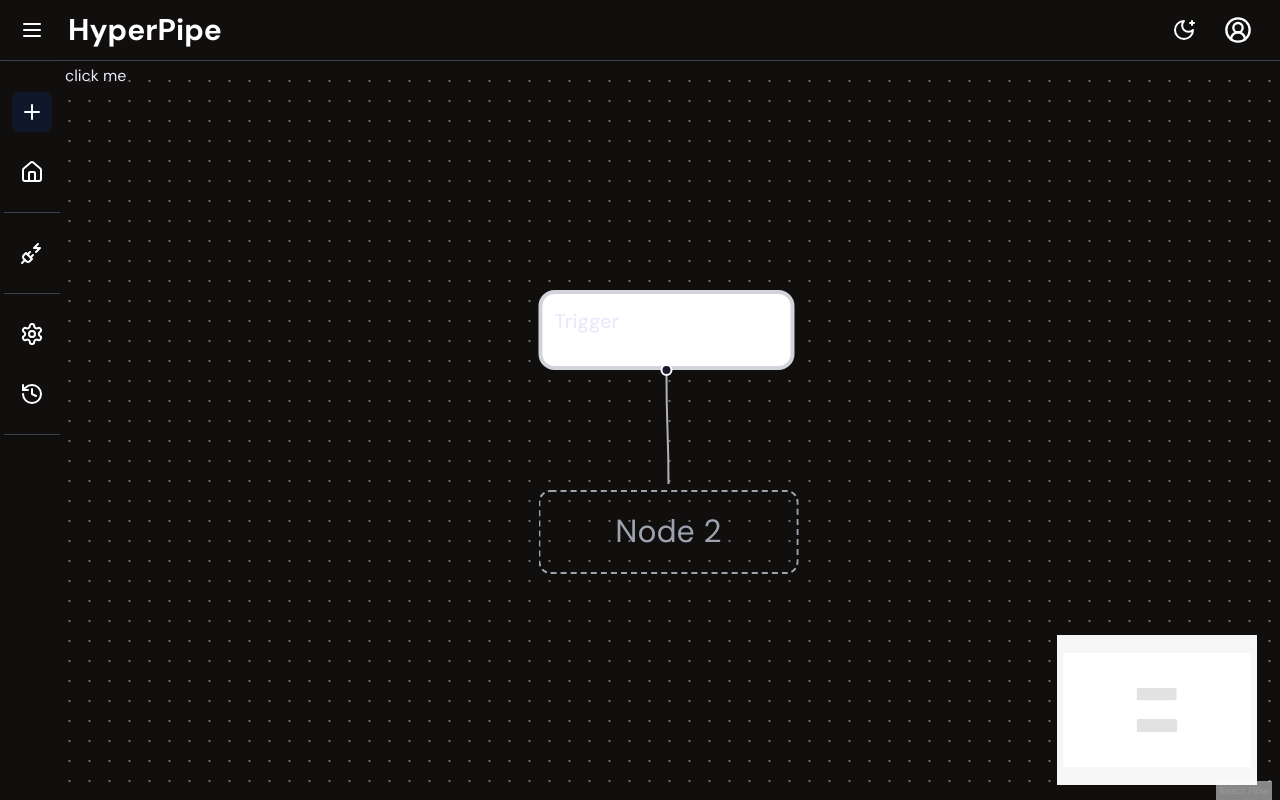
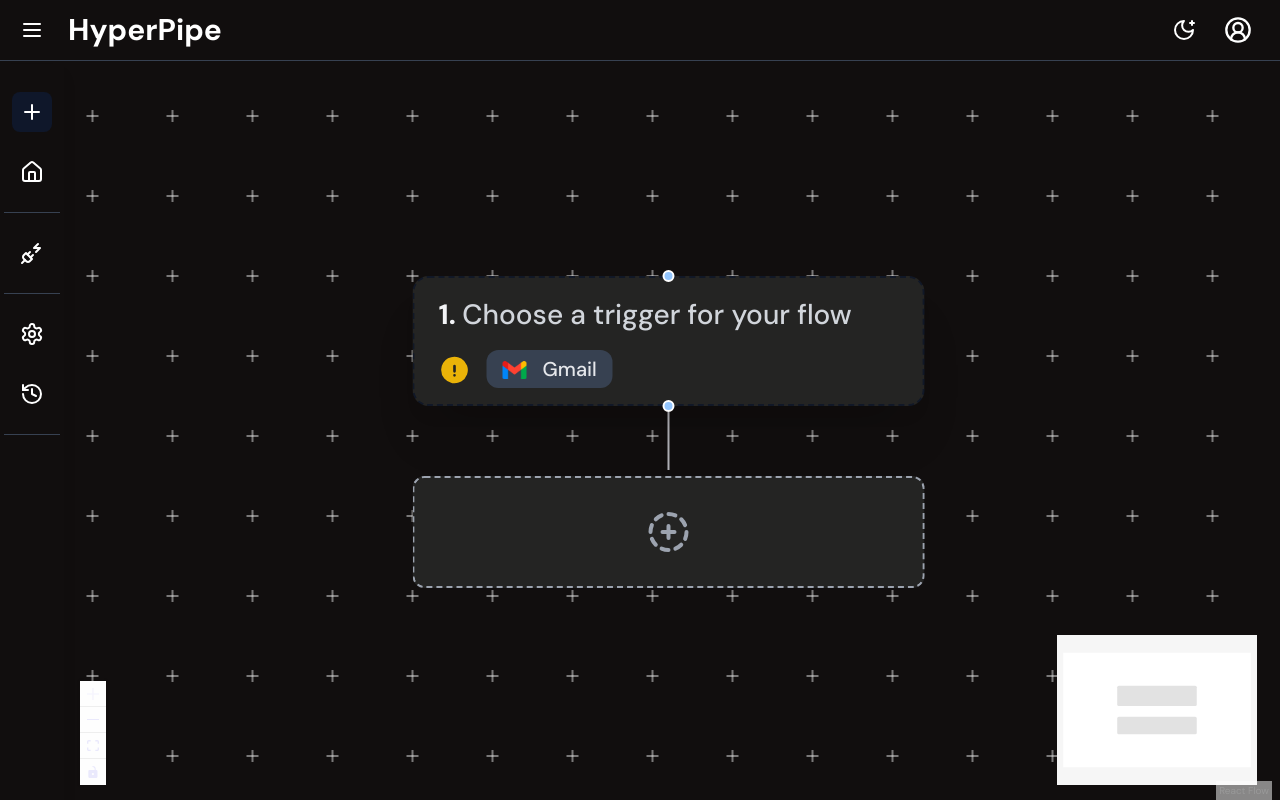
Before and after one commit to Prajwal-17/Synapses, a Next.js app: page /workflow/1/1 in a window 1280 px wide. Built offline with nearby package versions, Linux system fonts and the light colour scheme; no server answers.

Commit message:
feat(ui): added ui for nodes & editor

```diff
--- a/components/workflow-editor/ActionNode.tsx
+++ b/components/workflow-editor/ActionNode.tsx
@@ -1,21 +1,58 @@
-"use client"
+"use client";
 
-import React from "react"
-import { Handle, Position } from "@xyflow/react"
+import React from "react";
+import {
+  Handle,
+  Position
+} from "@xyflow/react";
+import Image from "next/image";
+import Gmail from "@/public/gmail.png";
+import { IconExclamationCircleFilled } from '@tabler/icons-react';
 
-const ActionNode = ({ id }: { id: string }) => {
-  return (<>
-    <div onClick={() => console.log("done")} className="border-2 p-1.5 border-gray-300 w-32 h-10 rounded-lg bg-white">
-      {id !== "1" && <Handle type="target" position={Position.Top} />}
-      <div className=" font-medium ">
-        {/* <div className="text-[10px] font-medium"> */}
-        <div className="text-[10px]">Action Node {id}</div>
-        {/* <h2>Trigger Event</h2> */}
-        {/* <div>Description</div> */}
-      </div>
-      <Handle type="source" position={Position.Bottom} />
-    </div>
-  </>)
+type ActionNodeProps = {
+  id: string,
 }
 
+const ActionNode = ({ id }: ActionNodeProps) => {
+  return (
+    <>
+      <Handle
+        type="target"
+        position={Position.Top}
+        className="bg-blue-600 dark:bg-blue-300"
+      />
+      <div className="w-64 h-auto border-[1.5px] border-dashed border-gray-900 hover:border-[1px] hover:border-blue-500 hover:border-solid rounded-lg px-3 py-2 bg-white dark:bg-[#242423] shadow-xl transition-colors duration-200">        <div className="text-sm text-[12px] font-medium mb-2">
+        <span className="font-bold text-gray-800 dark:text-gray-100">{id}. </span>
+        <span className="text-gray-600 dark:text-gray-300">
+          Select an event.
+        </span>
+      </div>
+
+        <div className="flex items-center gap-2">
+
+          <IconExclamationCircleFilled size="16" className="text-yellow-500" />
+
+          <div className="flex items-center gap-2  border border-gray-300 dark:border-gray-600 rounded-md px-2 py-0.5 bg-gray-50 dark:bg-gray-700 hover:bg-gray-100 dark:hover:bg-gray-600 cursor-pointer transition">
+            <Image
+              src={Gmail}
+              width={12}
+              height={12}
+              alt="Gmail Icon"
+            />
+            <span className="text-[10px] font-medium text-gray-800 dark:text-gray-200">
+              Gmail
+            </span>
+          </div>
+        </div>
+      </div>
+
+      <Handle
+        type="source"
+        position={Position.Bottom}
+        className="bg-blue-600 dark:bg-blue-300"
+      />
+    </>
+  );
+};
+
 export default ActionNode
--- a/components/workflow-editor/FlowComponent.tsx
+++ b/components/workflow-editor/FlowComponent.tsx
@@ -1,11 +1,20 @@
 "use client"
 
-import React, { useEffect } from 'react';
-import { ReactFlowProvider, ReactFlow, Background, BackgroundVariant, Position, useNodesState, MiniMap, useEdgesState, Handle } from '@xyflow/react';
+import {
+  ReactFlowProvider,
+  ReactFlow,
+  Background,
+  BackgroundVariant,
+  useNodesState,
+  MiniMap,
+  useEdgesState,
+  Controls
+} from '@xyflow/react';
 import '@xyflow/react/dist/style.css';
 import TriggerNode from './TriggerNode';
-import { PlaceholderNode } from './placeholder-node';
 import ActionNode from './ActionNode';
+import { PlaceholderNode } from './Placeholder-node';
+import { IconCircleDashedPlus } from '@tabler/icons-react';
 
 export const nodeTypes = {
   triggerNode: TriggerNode,
@@ -16,34 +25,38 @@ export const nodeTypes = {
 const FlowComponent = () => {
 
   const initialNodes = [
-    { id: '1', position: { x: 0, y: 0 }, data: { label: 'Node 1' }, type: "triggerNode" },
-    { id: '2', position: { x: 0, y: 100 }, data: { label: 'Node 2' }, type: "placeholderNode" },
+    {
+      id: '1',
+      position: {
+        x: 0,
+        y: 0
+      },
+      data: {
+        label: 'Node 1'
+      },
+      type: "triggerNode"
+    },
+    {
+      id: '2',
+      position: {
+        x: 0,
+        y: 100
+      },
+      data: {
+        label: <IconCircleDashedPlus stroke={2} />
+      },
+      type: "placeholderNode"
+    },
   ];
   const initialEdges = [
     { id: 'e1-2', source: '1', target: '2' }
   ];
 
-  const [nodes, setNodes, onNodesChanges] = useNodesState(initialNodes);
-  const [edges, setEdges, onEdgesChange] = useEdgesState(initialEdges);
-
-  const addNode = () => {
-
-    setNodes((currentNodeArray) => {
-      return [
-        ...currentNodeArray,
-        {
-          id: `${currentNodeArray.length + 1}`,
-          position: { x: Math.random() * 400, y: Math.random() * 400 },
-          data: { label: `New Node ${currentNodeArray.length + 1}` },
-          type: "triggerNode"
-        }
-      ]
-    })
-  }
+  const [nodes] = useNodesState(initialNodes);
+  const [edges] = useEdgesState(initialEdges);
 
   return (
     <div className='w-full h-full'>
-      <button onClick={addNode} className='absolute'>click me</button>
       <ReactFlowProvider>
         <ReactFlow
           defaultNodes={initialNodes}
@@ -55,7 +68,8 @@ const FlowComponent = () => {
           style={{ width: '100%', height: '100%' }}
         >
           <MiniMap />
-          <Background variant={BackgroundVariant.Dots} gap={10} />
+          <Controls />
+          <Background variant={BackgroundVariant.Cross} gap={40} />
         </ReactFlow>
       </ReactFlowProvider>
     </div>
--- a/components/workflow-editor/TriggerNode.tsx
+++ b/components/workflow-editor/TriggerNode.tsx
@@ -1,21 +1,61 @@
-"use client"
+"use client";
 
-import React from "react"
-import { Handle, Position } from "@xyflow/react"
+import React from "react";
+import {
+  Handle,
+  Position
+} from "@xyflow/react";
+import Image from "next/image";
+import Gmail from "@/public/gmail.png";
+import { IconExclamationCircleFilled } from '@tabler/icons-react';
 
-const TriggerNode = ({ id }: { id: string }) => {
-  return (<>
-    <div onClick={() => console.log("done")} className="border-2 p-1.5 border-gray-300 w-32 h-10 rounded-lg bg-white">
-      {id !== "1" && <Handle type="target" position={Position.Top} />}
-      <div className=" font-medium ">
-        {/* <div className="text-[10px] font-medium"> */}
-        <div className="text-[10px]">Trigger </div>
-        {/* <h2>Trigger Event</h2> */}
-        {/* <div>Description</div> */}
-      </div>
-      <Handle type="source" position={Position.Bottom} />
-    </div>
-  </>)
+type TriggerNodeProps = {
+  id: string,
 }
 
-export default TriggerNode
+const TriggerNode = ({ id }: TriggerNodeProps) => {
+  return (
+    <>
+      {id !== "0" && (
+        <Handle
+          type="target"
+          position={Position.Top}
+          className="bg-blue-600 dark:bg-blue-300"
+        />
+      )}
+      <div className="w-64 h-auto border-[1.5px] border-dashed border-gray-900 hover:border-[1px] hover:border-blue-500 hover:border-solid rounded-lg px-3 py-2 bg-white dark:bg-[#242423] shadow-xl transition-colors duration-200">
+        <div className="text-sm text-[12px] font-medium mb-2">
+          <span className="font-bold text-gray-800 dark:text-gray-100">1. </span>
+          <span className="text-gray-600 dark:text-gray-300">
+            Choose a trigger for your flow
+          </span>
+        </div>
+
+        <div className="flex items-center gap-2">
+
+          <IconExclamationCircleFilled size="16" className="text-yellow-500" />
+
+          <div className="flex items-center gap-2 border-dashed border-gray-300 dark:border-gray-600 rounded-md px-2 py-0.5 bg-gray-50 dark:bg-gray-700 hover:bg-gray-100 dark:hover:bg-gray-600 cursor-pointer transition">
+            <Image
+              src={Gmail}
+              width={12}
+              height={12}
+              alt="Gmail Icon"
+            />
+            <span className="text-[10px] font-medium text-gray-800 dark:text-gray-200">
+              Gmail
+            </span>
+          </div>
+        </div>
+      </div>
+
+      <Handle
+        type="source"
+        position={Position.Bottom}
+        className="bg-blue-600 dark:bg-blue-300"
+      />
+    </>
+  );
+};
+
+export default TriggerNode;
--- a/components/workflow-editor/placeholder-node.tsx
+++ b/components/workflow-editor/placeholder-node.tsx
@@ -1,8 +1,15 @@
 "use client"
 
 import React from "react";
-import { useReactFlow, Handle, Position, NodeProps, Node, getEdgeCenter } from "@xyflow/react";
-import { BaseNode } from "@/components/workflow-editor/base-node"
+import {
+  useReactFlow,
+  Handle,
+  Position,
+  NodeProps,
+  Node
+} from "@xyflow/react";
+import { BaseNode } from "@/components/workflow-editor/Base-node"
+import { IconCircleDashedPlus } from "@tabler/icons-react";
 
 type PlaceholderNodeData = Node<{
   label: string;
@@ -10,7 +17,7 @@ type PlaceholderNodeData = Node<{
 
 export function PlaceholderNode({ data, id, selected }: NodeProps<PlaceholderNodeData>) {
 
-  const { setNodes, setEdges, getNodes, getEdges } = useReactFlow();
+  const { setNodes, setEdges, getNodes } = useReactFlow();
 
   const handleClick = () => {
 
@@ -26,7 +33,7 @@ export function PlaceholderNode({ data, id, selected }: NodeProps<PlaceholderNod
             y: nodes[nodes.length - 1].position.y + 100
           },
           data: {
-            label: 'new node'
+            label: <IconCircleDashedPlus stroke={2} />
           },
           type: "actionNode"
         },
@@ -37,7 +44,7 @@ export function PlaceholderNode({ data, id, selected }: NodeProps<PlaceholderNod
             y: nodes[nodes.length - 1].position.y + 200,
           },
           data: {
-            label: "+ action node"
+            label: <IconCircleDashedPlus stroke={2} />
           },
           type: "placeholderNode"
         }
@@ -58,16 +65,13 @@ export function PlaceholderNode({ data, id, selected }: NodeProps<PlaceholderNod
         }
       ]
     })
-
-    console.log("nodes", getNodes())
-    console.log("edges", getEdges())
   };
 
   return (
     <BaseNode
       id={id}
       selected={selected}
-      className="bg-card text-center w-[130px] border-dashed border-gray-400 text-gray-400 shadow-none p-2"
+      className="bg-card text-center w-64 h-14 border-dashed border-gray-400 text-gray-400 shadow-none p-2 flex justify-center items-center bg-white dark:bg-[#242423]"
       onClick={handleClick}
     >
       {data.label}
--- a/package.json
+++ b/package.json
@@ -14,6 +14,7 @@
     "@prisma/client": "^6.1.0",
     "@radix-ui/react-dropdown-menu": "^2.1.4",
     "@radix-ui/react-separator": "^1.1.1",
+    "@tabler/icons-react": "^3.28.1",
     "@xyflow/react": "^12.3.6",
     "bcryptjs": "^2.4.3",
     "class-variance-authority": "^0.7.1",
```
Also changed, not shown: public/gmail.png (added), 1 other file (tests, documents, lock files or other folders).
